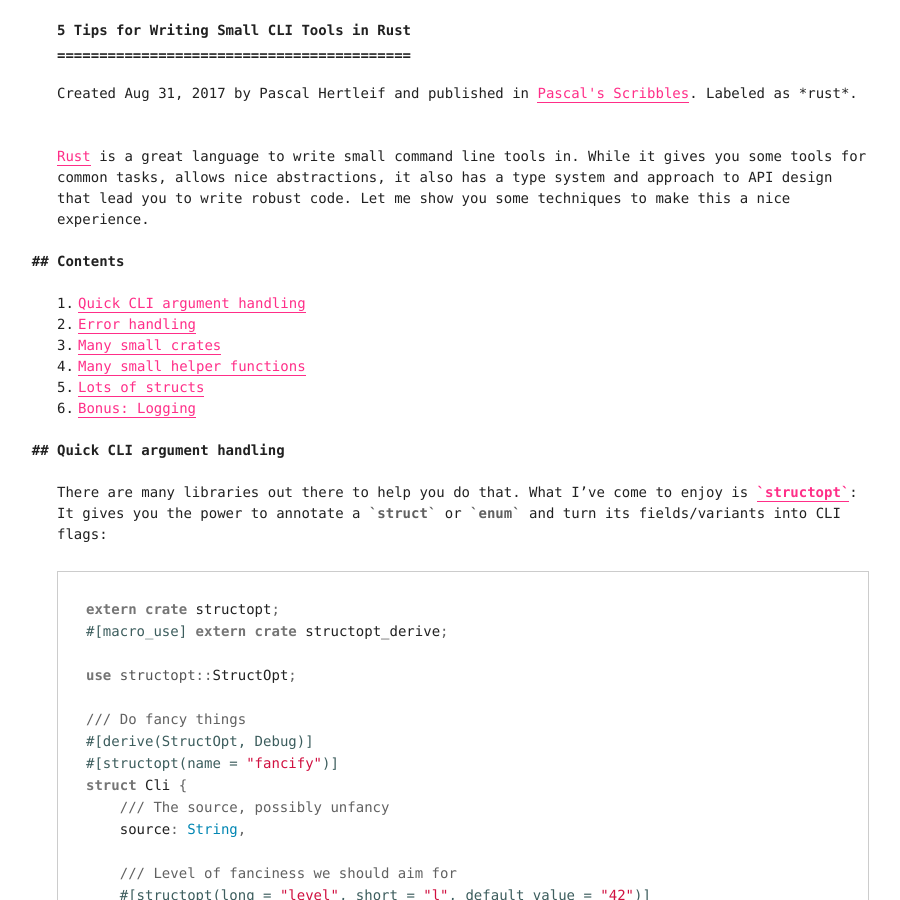
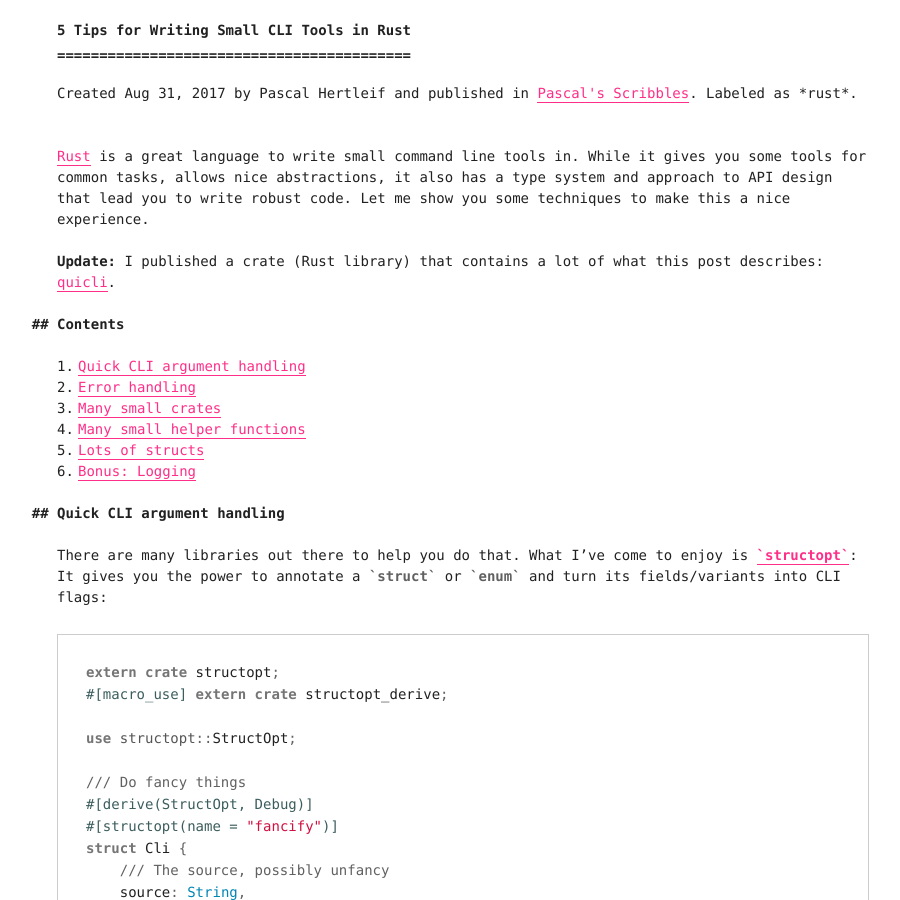
Before and after one commit to killercup/scribbles, a Jekyll site: the page built from _posts/2017-08-31-rust-cli-tips.md, in a window 1280 px wide and 900 px high. Shown: the whole window, without its empty margins (177-1077 px from the left). Built offline with Jekyll 4.4.1, drawn with Linux system fonts in a browser that asks for light colours.

Commit message:
Rust CLIs: Link to quicli

```diff
--- a/_posts/2017-08-31-rust-cli-tips.md
+++ b/_posts/2017-08-31-rust-cli-tips.md
@@ -8,6 +8,10 @@
 ---
 
 [Rust] is a great language to write small command line tools in. While it gives you some tools for common tasks, allows nice abstractions, it also has a type system and approach to API design that lead you to write robust code. Let me show you some techniques to make this a nice experience.
+
+**Update:** I published a crate (Rust library) that contains a lot of what this post describes: [quicli].
+
+[quicli]: https://github.com/killercup/quicli
 
 ## Contents
 {:.no_toc}
```
